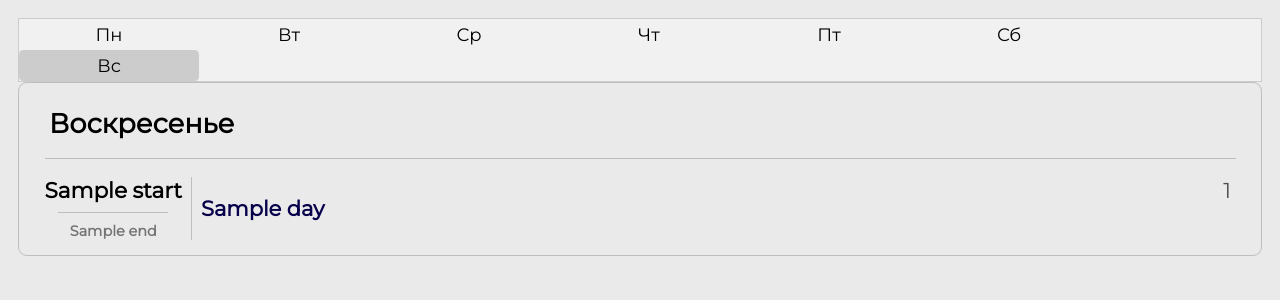
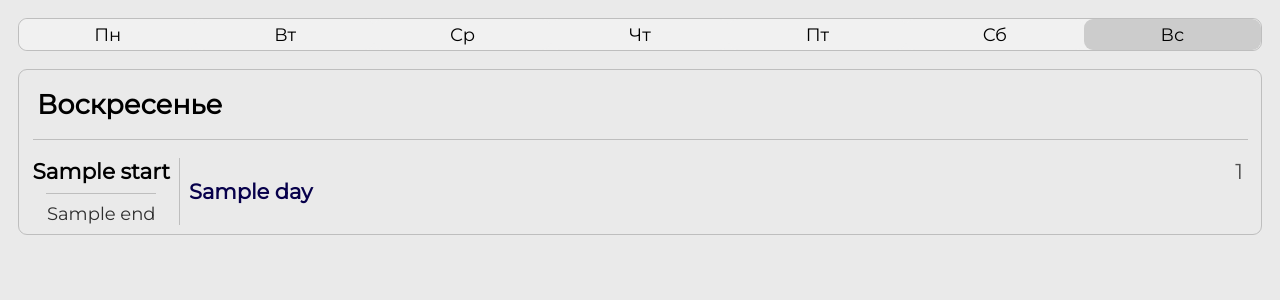
Before and after one commit to SergeGris/UniSchedule-site, a Flask app: template templates/schedule.html in a window 1280 px wide. Shown: the part 72-372 px from the top of the page. Run offline with Flask 3, Linux system fonts and the light colour scheme; the template is opened without the code that fills it: most values are stand-ins (such as "Sample title", 1, 10 or a date in 2020).

Commit message:
big changes

```diff
--- /dev/null
+++ b/static/css/main.css
@@ -0,0 +1,85 @@
+:root {
+	--background-color: #eaeaea;
+	--interact-color: #e2e2e2;
+	--interact-hover-color: #d9d9d9;
+	--accent-color: #07004b;
+
+	--border-radius: 0.5rem;
+	--border-color: #bebebe;
+}
+
+html {
+	font-family: 'Montserrat', sans-serif;
+	font-size: min(18px, 4vw);
+}
+
+body {
+	margin: 0;
+	background-color: var(--background-color);
+}
+
+header {
+	position: sticky;
+	top: 0;
+
+	padding: 0.75em;
+	height: 2.5em;
+
+	background-color: var(--interact-color);
+}
+
+header>a {
+	text-decoration: none;
+	color: inherit;
+
+	display: flex;
+	flex-direction: row;
+	align-items: flex-start;
+	justify-content: flex-start;
+	gap: 0.5em;
+
+	max-width: fit-content;
+	height: 100%;
+}
+
+header img {
+	height: 100%;
+}
+
+header h1 {
+	margin: 0;
+}
+
+select, button {
+	background-color: var(--interact-color);
+	border: 1px solid var(--select-border);
+	border-radius: 0.25em;
+	padding: 0.25em 0.5em;
+	margin: 0;
+	min-width: fit-content;
+	width: 10em;
+	font-family: inherit;
+	font-size: inherit;
+	outline: none;
+	cursor: pointer;
+}
+
+select:hover, button:hover {
+	background-color: var(--interact-hover-color);
+}
+
+select:disabled, button:disabled {
+	cursor: default;
+	background-color: var(--background-color);
+}
+
+hr {
+	height: 1px;
+	border: none;
+	margin: 0.5rem 0.75rem;
+	background-color: var(--border-color);
+}
+
+#content {
+	margin: 1rem;
+}
--- /dev/null
+++ b/static/css/schedule.css
@@ -0,0 +1,130 @@
+#content {
+	display: flex;
+	flex-direction: column;
+	align-items: stretch;
+	gap: 1rem;
+}
+
+/* tab */
+#days-tab {
+	display: flex;
+	flex-direction: row;
+	align-items: center;
+	justify-content: space-between;
+
+	border-radius: var(--border-radius);
+	border: 1px solid var(--border-color);
+	background-color: #f1f1f1;
+}
+
+.tab-button {
+	border: none;
+	border-radius: inherit;
+
+	outline: none;
+
+	background-color: inherit;
+	transition: background-color 0.4s;
+}
+
+.tab-button:hover {
+	background-color: #ddd;
+}
+
+.tab-button.active {
+	background-color: #ccc;
+}
+
+
+
+/* schedule */
+#days-container {
+	display: flex;
+	flex-direction: column;
+	gap: 1rem;
+}
+
+.day {
+	border-radius: var(--border-radius);
+	border: 1px solid var(--border-color);
+}
+
+.day-title {
+	margin: 1rem;
+}
+
+.classes-container {
+	display: flex;
+	flex-direction: column;
+}
+
+.class {
+	display: flex;
+	flex-direction: row;
+	gap: 0.5rem;
+	justify-content: stretch;
+	align-items: center;
+
+	padding: 0.5rem 0.75rem;
+}
+
+.class:nth-child(even) {
+	background-color: rgba(255, 255, 255, 0.4);
+}
+
+/* class info */
+.class-time-container {
+	min-width: 4rem;
+}
+
+.class-time-start {
+	margin: 0;
+	font-size: 1.2rem;
+	opacity: 1;
+    text-align: center;
+	font-weight: bold;
+}
+
+.class-time-end {
+	margin: 0;
+	opacity: 0.8;
+    text-align: center;
+}
+
+.vl {
+	width: 1px;
+	flex-shrink: 0;
+	border: none;
+	align-self: stretch;
+	background-color: var(--border-color);
+}
+
+.class-info-container {
+	flex-grow: 1;
+}
+
+.class-name {
+	margin: 0;
+	color: var(--accent-color)
+}
+
+.label-text {
+	font-size: 0.9rem;
+	opacity: 0.9;
+}
+
+.rooms {
+	font-weight: bold;
+}
+
+.teachers {
+	font-weight: bold;
+}
+
+.class-number {
+	margin: 0 0.25rem;
+
+	align-self: flex-start;
+	font-size: 1.2rem;
+	opacity: 0.65;
+}
--- a/static/styles.css
+++ /dev/null
@@ -1,230 +0,0 @@
-:root {
-	--background-color: #eaeaea;
-	--interact-color: #e2e2e2;
-	--interact-hover-color: #d9d9d9;
-	--accent-color: #07004b;
-
-	--border-radius: 0.5rem;
-	--border-color: #bebebe;
-}
-
-html {
-	font-family: 'Montserrat', sans-serif;
-	font-size: min(18px, 4vw);
-}
-
-body {
-	margin: 0;
-	background-color: var(--background-color);
-}
-
-header {
-	position: sticky;
-	top: 0;
-
-	padding: 0.75em;
-	height: 2.5em;
-
-	background-color: var(--interact-color);
-}
-
-header>a {
-	text-decoration: none;
-	color: inherit;
-
-	display: flex;
-	flex-direction: row;
-	align-items: flex-start;
-	justify-content: flex-start;
-	gap: 0.5em;
-
-	max-width: fit-content;
-	height: 100%;
-}
-
-header img {
-	height: 100%;
-}
-
-header h1 {
-	margin: 0;
-}
-
-select, button {
-	background-color: var(--interact-color);
-	border: 1px solid var(--select-border);
-	border-radius: 0.25em;
-	padding: 0.25em 0.5em;
-	margin: 0;
-	min-width: fit-content;
-	width: 10em;
-	font-family: inherit;
-	font-size: inherit;
-	outline: none;
-	cursor: pointer;
-}
-
-select:hover, button:hover {
-	background-color: var(--interact-hover-color);
-}
-
-select:disabled, button:disabled {
-	cursor: default;
-	background-color: var(--background-color);
-}
-
-hr {
-	height: 1px;
-	border: none;
-	margin: 0.5rem 0.75rem;
-	background-color: var(--border-color);
-}
-
-
-
-#content {
-	margin: 1rem;
-}
-
-#uni-form {
-	display: flex;
-	flex-direction: column;
-	gap: 1rem;
-}
-
-#uni-form h3 {
-	margin-top: 0;
-	margin-bottom: 0.5rem;
-}
-
-
-
-#days-container {
-	display: flex;
-	flex-direction: column;
-	gap: 1rem;
-}
-
-.day {
-	/* padding: 1rem; */
-	border-radius: var(--border-radius);
-	border: 1px solid var(--border-color);
-}
-
-.day-title {
-	margin: 1rem;
-}
-
-.classes-container {
-	display: flex;
-	flex-direction: column;
-}
-
-.class {
-	display: flex;
-	flex-direction: row;
-	gap: 0.5rem;
-	justify-content: stretch;
-	align-items: center;
-
-	padding: 0.5rem 0.75rem;
-}
-
-.class:nth-child(even) {
-	background-color: rgba(255, 255, 255, 0.4);
-}
-
-/* class info */
-.class-time-container {
-	min-width: 4rem;
-}
-
-.class-time-start {
-	margin: 0;
-	font-size: 1.2rem;
-	opacity: 1;
-        text-align: center;
-}
-
-.class-time-end {
-	margin: 0;
-	font-size: 0.8rem;
-	opacity: 0.5;
-        text-align: center;
-}
-
-.vl {
-	width: 1px;
-	flex-shrink: 0;
-	border: none;
-	align-self: stretch;
-	background-color: var(--border-color);
-}
-
-.class-info-container {
-	flex-grow: 1;
-}
-
-.class-name {
-	margin: 0;
-	color: var(--accent-color)
-}
-
-.label-text {
-	font-size: 0.9rem;
-	opacity: 0.9;
-}
-
-.class-number {
-	margin: 0 0.25rem;
-
-	align-self: flex-start;
-	font-size: 1.2rem;
-	opacity: 0.65;
-}
-
-/* Style the tab */
-.tab {
-	overflow: hidden;
-	border: 1px solid #ccc;
-	background-color: #f1f1f1;
-}
-
-/* Style the buttons that are used to open the tab content */
-.tab button {
-	background-color: inherit;
-	float: left;
-	border: none;
-	outline: none;
-	cursor: pointer;
-	/* padding: 14px 16px; */
-	transition: 0.3s;
-}
-
-/* Change background color of buttons on hover */
-.tab button:hover {
-	background-color: #ddd;
-}
-
-/* Create an active/current tablink class */
-.tab button.active {
-	background-color: #ccc;
-}
-
-/* Style the tab content */
-.tabcontent {
-	display: none;
-	padding: 6px 12px;
-	border: 1px solid #ccc;
-	border-top: none;
-	animation: fadeEffect 0.2s; /* Fading effect takes 1 second */
-	/* padding: 1rem; */
-	border-radius: var(--border-radius);
-	border: 1px solid var(--border-color);
-}
-
-/* Go from zero to full opacity */
-@keyframes fadeEffect {
-	from {opacity: 0;}
-	to {opacity: 1;}
-}
--- a/templates/base.html
+++ b/templates/base.html
@@ -5,7 +5,9 @@
 	<meta http-equiv="X-UA-Compatible" content="IE=edge">
 	<meta name="viewport" content="width=device-width, initial-scale=1.0">
 	<title>{% block title %}base title{% endblock %}</title>
-	<link rel="stylesheet" href="/static/styles.css">
+	<link rel="stylesheet" href="/static/css/main.css">
+	{% block styles %}{% endblock %}
+
 	<link rel="preconnect" href="https://fonts.googleapis.com">
 	<link rel="preconnect" href="https://fonts.gstatic.com" crossorigin>
 	<link href="https://fonts.googleapis.com/css2?family=Montserrat:wght@400&family=Raleway:wght@200&display=swap" rel="stylesheet">
--- a/templates/schedule.html
+++ b/templates/schedule.html
@@ -2,100 +2,82 @@
 
 {% block title %}{% endblock %}
 
+{% block styles %}
+<link rel="stylesheet" href="/static/css/schedule.css" />
+{% endblock %}
+
+{% block scripts %}
+<script src="/static/js/schedule.js"></script>
+{% endblock %}
+
 {% block content %}
+<div id="days-tab">
+	{% for day in ["Понедельник", "Вторник", "Среда", "Четверг", "Пятница", "Суббота", "Воскресенье"] %}
 
-<div class="tab">
-	{% for day in ["Понедельник", "Вторник", "Среда", "Четверг", "Пятница", "Суббота", "Воскресенье"] %}
 	{% if days[loop.index0] %}
-	<button id="{{ loop.index0 }}" class="tablinks" onclick="openDay(event, '{{ day }}')">{{ ["Пн", "Вт", "Ср", "Чт", "Пт", "Сб", "Вс"][loop.index0] }}</button>
+	<button id="day-{{ loop.index0 }}" class="tab-button" onclick="openDay(event)">
+		{{ ["Пн", "Вт", "Ср", "Чт", "Пт", "Сб", "Вс"][loop.index0] }}
+	</button>
 	{% endif %}
+
 	{% endfor %}
 </div>
 
 <div id="days-container">
 	{% for day in ["Понедельник", "Вторник", "Среда", "Четверг", "Пятница", "Суббота", "Воскресенье"] %}
-        {% if days[loop.index0] %}
-	<div id={{ day }} class="tabcontent">
+	{% if days[loop.index0] %}
+	<div id="day-{{ loop.index0 }}-container" class="day">
 		<h2 class="day-title">{{ day }}</h2>
-		<hr></hr>
+		<hr>
 		<div class="classes-container">
 			{% for class in days[loop.index0] %}
 			{% if class.name %}
 			<div class="class">
 				<div class="class-time-container">
-					<p class="class-time-start"><strong>{{ class.start }}</strong></p>
-                                        <hr></hr>
-					<p class="class-time-end"><strong>{{ class.end }}</strong></p>
+					<p class="class-time-start">{{ class.start }}</p>
+					<hr>
+					<p class="class-time-end">{{ class.end }}</p>
 				</div>
 				<div class="vl"></div>
 				<div class="class-info-container">
 					<h3 class="class-name">{{ class.name }}</h3>
 					{% if class.rooms[0] %}
-					<div class="rooms-container"><span class="label-text">{% if class.rooms | length > 1 %}Аудитории:&ensp;{% else %}Аудитория:&ensp;{% endif %}</span><strong>{{ class.rooms | join(", ") }}</strong></div>
+					<div class="rooms-container">
+						<span class="label-text">
+							{% if class.rooms | length > 1 %}
+							Аудитории:
+							{% else %}
+							Аудитория:
+							{% endif %}
+						</span>
+						<span class="rooms">
+							{{ class.rooms | join(", ") }}
+						</span>
+					</div>
 					{% endif %}
 					{% if class.teachers[0] %}
-					<div class="teachers-container"><span class="label-text">{% if class.teachers | length > 1 %}Преподаватели:&ensp;{% else %}Преподаватель:&ensp;{% endif %}</span>{{ class.teachers | join(", ") }}</div>
+					<div class="teachers-container">
+						<span class="label-text">
+							{% if class.teachers | length > 1 %}
+							Преподаватели:
+							{% else %}
+							Преподаватель:
+							{% endif %}
+						</span>
+						<span class="teachers">
+							{{ class.teachers | join(", ") }}
+						</span>
+					</div>
 					{% endif %}
 				</div>
 				<div class="class-number">{{ loop.index }}</div>
 			</div>
 			{% endif %}
-		{% endfor %}
+			{% endfor %}
 		</div>
 	</div>
 	{% endif %}
 	{% endfor %}
 </div>
 
-<script>
-// Used in schedule.html
-function openDay(evt, name) {
-	var i, tabcontent, tablinks;
-
-	// Get all elements with class="tabcontent" and hide them.
-	tabcontent = document.getElementsByClassName("tabcontent");
-
-	for (i = 0; i < tabcontent.length; i++) {
-		tabcontent[i].style.display = "none";
-	}
-
-	// Get all elements with class="tablinks" and remove the class "active"
-	tablinks = document.getElementsByClassName("tablinks");
-
-	for (i = 0; i < tablinks.length; i++) {
-		tablinks[i].className = tablinks[i].className.replace(" active", "");
-	}
-
-	// Show the current tab, and add an "active" class to the button that opened the tab
-	document.getElementById(name).style.display = "block";
-	evt.currentTarget.className += " active";
-	currentTab = name;
-}
-
-function getDay() {
-	const d = new Date();
-	var r = d.getDay();
-
-	// getDay returns 0 for Sunday, but we are russian, so we number weekdays starting from Monday.
-	r--;
-
-	if (r < 0)
-                r += 7;
-
-	return r;
-}
-
-function openSuitableDay() {
-	const day = getDay();
-
-	if (document.getElementById(day) === null) {
-		document.getElementById(0).click();
-	} else {
-		document.getElementById(day).click();
-	}
-}
-
-openSuitableDay();
-</script>
-
 {% endblock %}
```
Also changed, not shown: static/css/index.css (added, +18 -0 lines), static/js/index.js (renamed from static/index.js, +43 -2 lines), static/js/schedule.js (added, +43 -0 lines), templates/index.html (+16 -10 lines), 1 other file.
